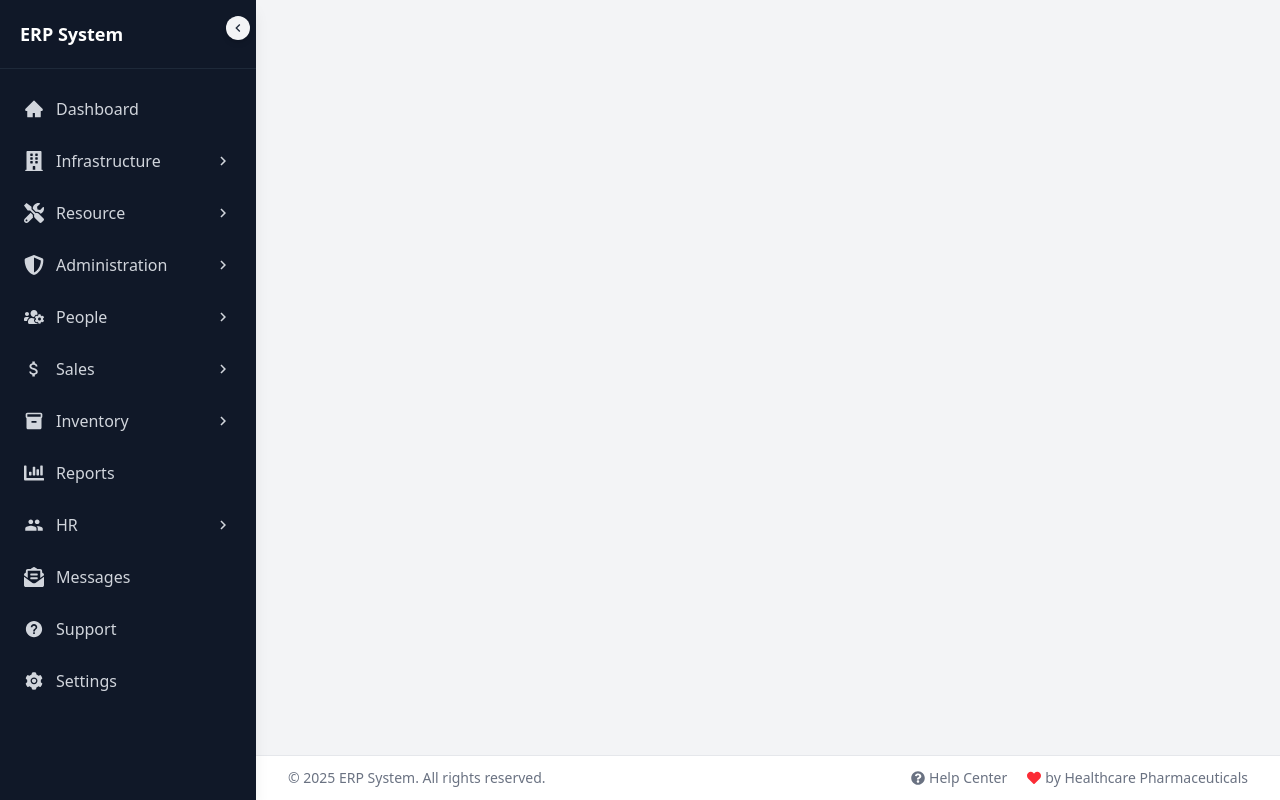
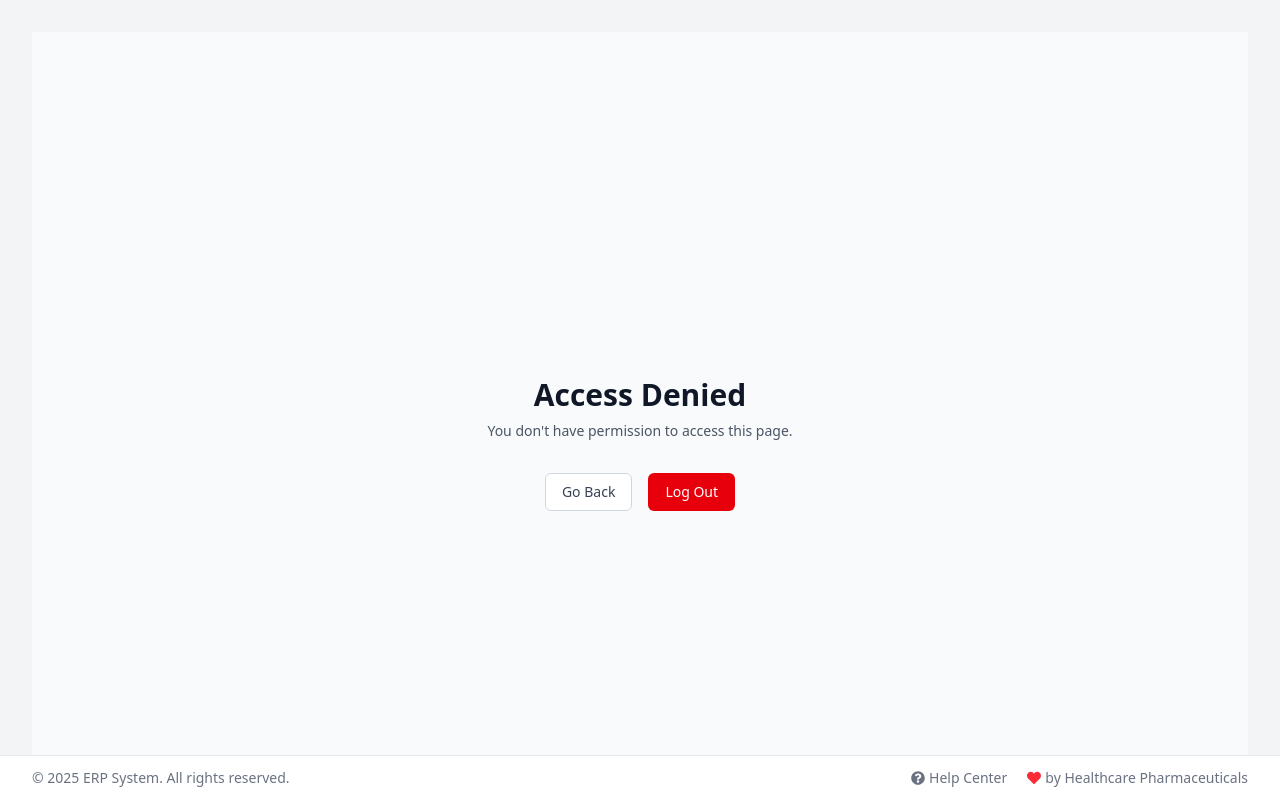
Before and after one commit to Snigdah/audit_frontend, a React (Vite) app: page /unauthorized in a window 1280 px wide. Built offline with nearby package versions, Linux system fonts and the light colour scheme.

Commit message:
added rolebased access

```diff
--- a/src/App.tsx
+++ b/src/App.tsx
@@ -5,23 +5,39 @@ import Stock from "./pages/inventory/Stock";
 import { LoginPage } from "./pages/auth/LoginPage";
 import BuildingsPage from "./pages/infrastructure/Buildings";
 import FloorsPage from "./pages/infrastructure/FloorsPage ";
+import { AuthProvider } from "./context/AuthContext";
+import Unauthorized from "./components/Unauthorized";
+import { ProtectedRoute } from "./components/ProtectedRoute";
 
 function App() {
   return (
     <BrowserRouter>
+      <AuthProvider>
         <Layout>
           <Routes>
-          <Route path="/" element={<Dashboard />} />
+            {/* Public routes */}
+            <Route path="/login" element={<LoginPage />} />
+            <Route path="/unauthorized" element={<Unauthorized />} />
+
+            {/* Routes for all authenticated users */}
+            <Route element={<ProtectedRoute />}>
+              <Route path="/dashboard" element={<Dashboard />} />
               <Route path="/inventory/stock" element={<Stock />} />
-          <Route path="/login" element={<LoginPage />} />
-          <Route path="/infrastructure/building" element={<BuildingsPage />} />
               <Route
-            path="/buildings/:buildingId/floors"
-            element={<FloorsPage />}
+                path="/infrastructure/building"
+                element={<BuildingsPage />}
               />
+
+              {/* Routes that require specific roles */}
+              <Route element={<ProtectedRoute allowedRoles={["MANAGER"]} />}>
+                <Route path="/infrastructure/floor" element={<FloorsPage />} />
+              </Route>
+
               {/* Add more routes as needed */}
+            </Route>
           </Routes>
         </Layout>
+      </AuthProvider>
     </BrowserRouter>
   );
 }
--- a/src/components/Layout.tsx
+++ b/src/components/Layout.tsx
@@ -1,7 +1,10 @@
+// Layout.tsx with authentication-aware sidebar
 import { useState, useEffect } from "react";
+import { useLocation } from "react-router-dom";
 import type { ReactNode } from "react";
 import Footer from "./Footer";
 import Sidebar from "./Sidebar";
+import { useAuth } from "../context/AuthContext";
 
 interface LayoutProps {
   children: ReactNode;
@@ -10,6 +13,14 @@ interface LayoutProps {
 const Layout = ({ children }: LayoutProps) => {
   const [collapsed, setCollapsed] = useState(false);
   const [isMobile, setIsMobile] = useState(window.innerWidth < 768);
+  const { authState, isLoading } = useAuth();
+  const location = useLocation();
+
+  // Determine if we're on an auth page (login, register, etc.)
+  const isAuthPage =
+    location.pathname === "/login" ||
+    location.pathname === "/register" ||
+    location.pathname === "/unauthorized";
 
   useEffect(() => {
     const handleResize = () => {
@@ -20,22 +31,19 @@ const Layout = ({ children }: LayoutProps) => {
     return () => window.removeEventListener("resize", handleResize);
   }, []);
 
+  // Determine if we should show the sidebar
+  const showSidebar = authState.isAuthenticated && !isAuthPage && !isLoading;
+
   return (
     <div className="flex h-screen bg-gray-100">
-      <Sidebar onCollapseChange={setCollapsed} />
+      {/* Only render sidebar if authenticated and not on an auth page */}
+      {showSidebar && <Sidebar onCollapseChange={setCollapsed} />}
 
       <div
         className={`flex-1 flex flex-col overflow-hidden transition-all duration-300 ${
-          isMobile ? "ml-0" : collapsed ? "ml-16" : "ml-64"
+          isMobile || !showSidebar ? "ml-0" : collapsed ? "ml-16" : "ml-64"
         }`}
       >
-        {/* Header with app name, only shown when sidebar is collapsed on desktop */}
-        {/* {collapsed && !isMobile && (
-          <header className="bg-white shadow-sm py-4 px-6">
-            <h1 className="text-xl font-semibold text-gray-800">ERP System</h1>
-          </header>
-        )} */}
-
         <main className="flex-1 overflow-y-auto p-4 sm:p-6 lg:p-8">
           {children}
         </main>
--- /dev/null
+++ b/src/components/ProtectedRoute.tsx
@@ -0,0 +1,37 @@
+import { Navigate, Outlet, useLocation } from "react-router-dom";
+import { useAuth } from "../context/AuthContext";
+
+interface ProtectedRouteProps {
+  allowedRoles?: string[];
+}
+
+export const ProtectedRoute: React.FC<ProtectedRouteProps> = ({
+  allowedRoles = [],
+}) => {
+  const { authState, isLoading } = useAuth(); // Get isLoading from auth context
+  const location = useLocation();
+
+  // Show loading indicator while auth state is being determined
+  if (isLoading) {
+    return <div>Loading...</div>; // You can replace with a proper loading component
+  }
+
+  // Check if user is authenticated
+  if (!authState.isAuthenticated) {
+    // Redirect to login page but save current location
+    return <Navigate to="/login" state={{ from: location }} replace />;
+  }
+
+  // Check if route requires specific roles
+  if (
+    allowedRoles.length > 0 &&
+    authState.role &&
+    !allowedRoles.includes(authState.role)
+  ) {
+    // User doesn't have the required role
+    return <Navigate to="/unauthorized" replace />;
+  }
+
+  // User is authenticated and has the required role (if any)
+  return <Outlet />;
+};
--- a/src/components/Sidebar.tsx
+++ b/src/components/Sidebar.tsx
@@ -1,5 +1,5 @@
 import React, { useState, useEffect } from "react";
-import { Link } from "react-router-dom";
+import { Link, useLocation } from "react-router-dom";
 import { FaBars, FaTimes } from "react-icons/fa";
 import {
   MdKeyboardArrowDown,
@@ -8,7 +8,8 @@ import {
   MdChevronRight,
 } from "react-icons/md";
 import sidebarData from "../data/sidebarData";
-import type { SidebarItem, SubMenuItem } from "../types/sidebar";
+import type { SidebarItem, SubMenuItem, Role } from "../types/sidebar";
+import { useAuth } from "../context/AuthContext";
 
 interface SidebarProps {
   onCollapseChange?: (collapsed: boolean) => void;
@@ -19,6 +20,8 @@ const Sidebar: React.FC<SidebarProps> = ({ onCollapseChange }) => {
   const [sidebar, setSidebar] = useState(false);
   const [openSubMenu, setOpenSubMenu] = useState<string | null>(null);
   const [isMobile, setIsMobile] = useState(window.innerWidth < 768);
+  const { authState } = useAuth();
+  const location = useLocation();
 
   useEffect(() => {
     const handleResize = () => {
@@ -66,12 +69,38 @@ const Sidebar: React.FC<SidebarProps> = ({ onCollapseChange }) => {
     }
   };
 
+  // Check if user has access to a menu item based on roles
+  const hasAccess = (requiredRoles?: Role[]) => {
+    // If no roles are required, everyone can access
+    if (!requiredRoles || requiredRoles.length === 0) {
+      return true;
+    }
+
+    // If authentication is required but user is not authenticated
+    if (!authState.isAuthenticated || !authState.role) {
+      return false;
+    }
+
+    // Check if user's role is in the required roles list
+    return requiredRoles.includes(authState.role as Role);
+  };
+
+  // Filter sidebar data based on user role
+  const filteredSidebarData = sidebarData.filter((item) =>
+    hasAccess(item.access)
+  );
+
   const renderSubMenu = (subMenu: SubMenuItem[], itemTitle: string) => {
     if (openSubMenu !== itemTitle || collapsed) return null;
 
+    // Filter submenu items based on user role
+    const filteredSubMenu = subMenu.filter((subItem) =>
+      hasAccess(subItem.access)
+    );
+
     return (
       <ul className="pl-4 py-1 bg-gray-800">
-        {subMenu.map((subItem, index) => (
+        {filteredSubMenu.map((subItem, index) => (
           <li key={index} className="py-2">
             <Link
               to={subItem.path}
@@ -137,7 +166,19 @@ const Sidebar: React.FC<SidebarProps> = ({ onCollapseChange }) => {
         <div className="flex flex-col h-full justify-between overflow-y-auto">
           <nav className="py-4">
             <ul className="space-y-1">
-              {sidebarData.map((item, index) => (
+              {filteredSidebarData.map((item, index) => {
+                // Skip rendering items that the user doesn't have access to
+                if (!hasAccess(item.access)) return null;
+
+                // Check if the item has submenu and if user has access to any submenu item
+                const hasAccessibleSubmenu = item.subMenu
+                  ? item.subMenu.some((subItem) => hasAccess(subItem.access))
+                  : true;
+
+                // Skip items with submenu if the user doesn't have access to any submenu item
+                if (item.subMenu && !hasAccessibleSubmenu) return null;
+
+                return (
                   <li key={index}>
                     <div
                       className="cursor-pointer"
@@ -177,7 +218,8 @@ const Sidebar: React.FC<SidebarProps> = ({ onCollapseChange }) => {
                     </div>
                     {item.subMenu && renderSubMenu(item.subMenu, item.title)}
                   </li>
-              ))}
+                );
+              })}
             </ul>
           </nav>
 
@@ -186,7 +228,14 @@ const Sidebar: React.FC<SidebarProps> = ({ onCollapseChange }) => {
               collapsed ? "text-center" : ""
             }`}
           >
-            {!collapsed && <p>© 2025 ERP System v1.0</p>}
+            {!collapsed && (
+              <div>
+                <p>© 2025 ERP System v1.0</p>
+                {authState.isAuthenticated && authState.role && (
+                  <p className="mt-1">Role: {authState.role}</p>
+                )}
+              </div>
+            )}
           </div>
         </div>
       </div>
--- /dev/null
+++ b/src/components/Unauthorized.tsx
@@ -0,0 +1,48 @@
+import { useNavigate } from "react-router-dom";
+import { useAuth } from "../context/AuthContext";
+
+const Unauthorized = () => {
+  const navigate = useNavigate();
+  const { logout } = useAuth();
+
+  const handleGoBack = () => {
+    navigate(-1);
+  };
+
+  const handleLogout = async () => {
+    await logout();
+  };
+
+  return (
+    <div className="flex min-h-screen flex-col items-center justify-center bg-gray-50 px-4 py-12 sm:px-6 lg:px-8">
+      <div className="w-full max-w-md space-y-8 text-center">
+        <div>
+          <h1 className="mt-6 text-center text-3xl font-extrabold text-gray-900">
+            Access Denied
+          </h1>
+          <p className="mt-2 text-center text-sm text-gray-600">
+            You don't have permission to access this page.
+          </p>
+        </div>
+
+        <div className="flex justify-center space-x-4">
+          <button
+            onClick={handleGoBack}
+            className="rounded-md border border-gray-300 bg-white px-4 py-2 text-sm font-medium text-gray-700 hover:bg-gray-50"
+          >
+            Go Back
+          </button>
+
+          <button
+            onClick={handleLogout}
+            className="rounded-md border border-transparent bg-red-600 px-4 py-2 text-sm font-medium text-white hover:bg-red-700"
+          >
+            Log Out
+          </button>
+        </div>
+      </div>
+    </div>
+  );
+};
+
+export default Unauthorized;
--- a/src/pages/auth/AuthContext.tsx
+++ b/src/context/AuthContext.tsx
@@ -1,3 +1,4 @@
+// AuthContext.jsx
 import React, {
   createContext,
   useContext,
@@ -5,11 +6,13 @@ import React, {
   useState,
   type ReactNode,
 } from "react";
-import { useNavigate } from "react-router-dom";
-import type { AuthState } from "../../types/auth";
-import AuthService from "../../services/AuthService";
+import { useNavigate, useLocation } from "react-router-dom";
+import type { AuthState } from "../types/auth";
+import AuthService from "../services/AuthService";
+
 interface AuthContextProps {
   authState: AuthState;
+  isLoading: boolean; // Add loading state
   login: (employeeId: string, password: string) => Promise<void>;
   logout: () => Promise<void>;
 }
@@ -20,6 +23,8 @@ export const AuthProvider: React.FC<{ children: ReactNode }> = ({
   children,
 }) => {
   const navigate = useNavigate();
+  const location = useLocation();
+  const [isLoading, setIsLoading] = useState(true); // Add loading state
   const [authState, setAuthState] = useState<AuthState>({
     isAuthenticated: false,
     employeeId: null,
@@ -28,6 +33,8 @@ export const AuthProvider: React.FC<{ children: ReactNode }> = ({
 
   // Initialize auth state from localStorage on component mount
   useEffect(() => {
+    const initializeAuth = async () => {
+      try {
         const token = AuthService.getAccessToken();
         const employeeId = AuthService.getEmployeeId();
         const role = AuthService.getUserRole();
@@ -37,6 +44,14 @@ export const AuthProvider: React.FC<{ children: ReactNode }> = ({
           employeeId: employeeId,
           role: role,
         });
+      } catch (error) {
+        console.error("Error initializing auth:", error);
+      } finally {
+        setIsLoading(false); // Set loading to false when done
+      }
+    };
+
+    initializeAuth();
   }, []);
 
   const login = async (employeeId: string, password: string): Promise<void> => {
@@ -54,7 +69,9 @@ export const AuthProvider: React.FC<{ children: ReactNode }> = ({
         role: response.role,
       });
 
-      navigate("/dashboard");
+      // Navigate to the saved location or default to home
+      const origin = location.state?.from?.pathname || "/dashboard";
+      navigate(origin, { replace: true });
     } catch (error) {
       console.error("Login failed:", error);
       throw error;
@@ -78,7 +95,7 @@ export const AuthProvider: React.FC<{ children: ReactNode }> = ({
   };
 
   return (
-    <AuthContext.Provider value={{ authState, login, logout }}>
+    <AuthContext.Provider value={{ authState, isLoading, login, logout }}>
       {children}
     </AuthContext.Provider>
   );
--- a/src/data/sidebarData.tsx
+++ b/src/data/sidebarData.tsx
@@ -23,7 +23,7 @@ import type { SidebarItem } from "../types/sidebar";
 const sidebarData: SidebarItem[] = [
   {
     title: "Dashboard",
-    path: "/",
+    path: "/dashboard",
     icon: <AiFillHome className="text-xl" />,
     cName: "nav-text",
   },
@@ -73,7 +73,7 @@ const sidebarData: SidebarItem[] = [
     path: "/admin",
     icon: <FaShieldAlt className="text-xl" />,
     cName: "nav-text",
-    /// access: ["ADMIN"], // Based on your Role enum
+    access: ["SUPERVISOR"], // Based on your Role enum
     subMenu: [
       {
         title: "System Settings",
--- a/src/pages/auth/LoginPage.tsx
+++ b/src/pages/auth/LoginPage.tsx
@@ -1,8 +1,6 @@
 import { useForm } from "react-hook-form";
 import { InputField } from "../../components/common/InputField";
-import type { LoginRequest } from "../../types/auth";
-import AuthService from "../../services/AuthService";
-import { useNavigate } from "react-router-dom";
+import { useAuth } from "../../context/AuthContext";
 
 type LoginFormData = {
   employeeId: string;
@@ -10,7 +8,7 @@ type LoginFormData = {
 };
 
 export const LoginPage = () => {
-  const navigate = useNavigate();
+  const { login } = useAuth();
 
   const {
     register,
@@ -19,22 +17,11 @@ export const LoginPage = () => {
   } = useForm<LoginFormData>();
 
   const onSubmit = (data: LoginFormData) => {
-    const loginPayload: LoginRequest = {
-      ...data,
-      screenResolution: `${window.screen.width}x${window.screen.height}`,
-    };
-
-    AuthService.login(loginPayload)
-      .then((res) => {
-        // Redirect to dashboard or home page after successful login
-        navigate("/dashboard");
-      })
-      .catch((err) => {
-        console.error("Login error:", err);
-      })
-      .finally(() => {
-        console.log("Login attempt complete");
-      });
+    try {
+      login(data.employeeId, data.password); // ⬅ This handles token, authState, and redirect
+    } catch (err) {
+      console.error("Login error:", err);
+    }
   };
 
   return (
```
Lines whose indentation alone changed are shown as unchanged.
